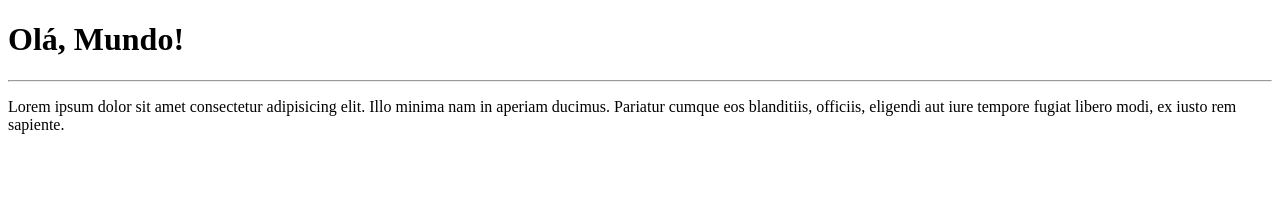
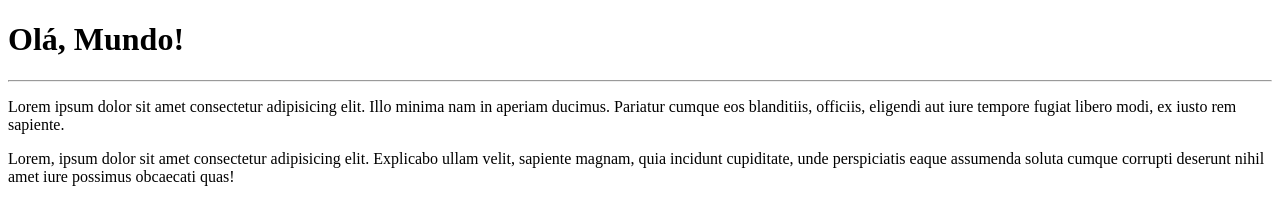
Before and after one commit to PauloHenriqueDev7/Ola-Mundo, a plain HTML site: page site-exemplo/index.html in a window 1280 px wide. Drawn offline with Linux system fonts and the light colour scheme.

Commit message:
Adicionei um paragrafo

```diff
--- a/site-exemplo/index.html
+++ b/site-exemplo/index.html
@@ -9,5 +9,7 @@
     <h1>Olá, Mundo!</h1>
     <hr>
     <p>Lorem ipsum dolor sit amet consectetur adipisicing elit. Illo minima nam in aperiam ducimus. Pariatur cumque eos blanditiis, officiis, eligendi aut iure tempore fugiat libero modi, ex iusto rem sapiente.</p>
+
+    <p>Lorem, ipsum dolor sit amet consectetur adipisicing elit. Explicabo ullam velit, sapiente magnam, quia incidunt cupiditate, unde perspiciatis eaque assumenda soluta cumque corrupti deserunt nihil amet iure possimus obcaecati quas!</p>
 </body>
 </html>
```
